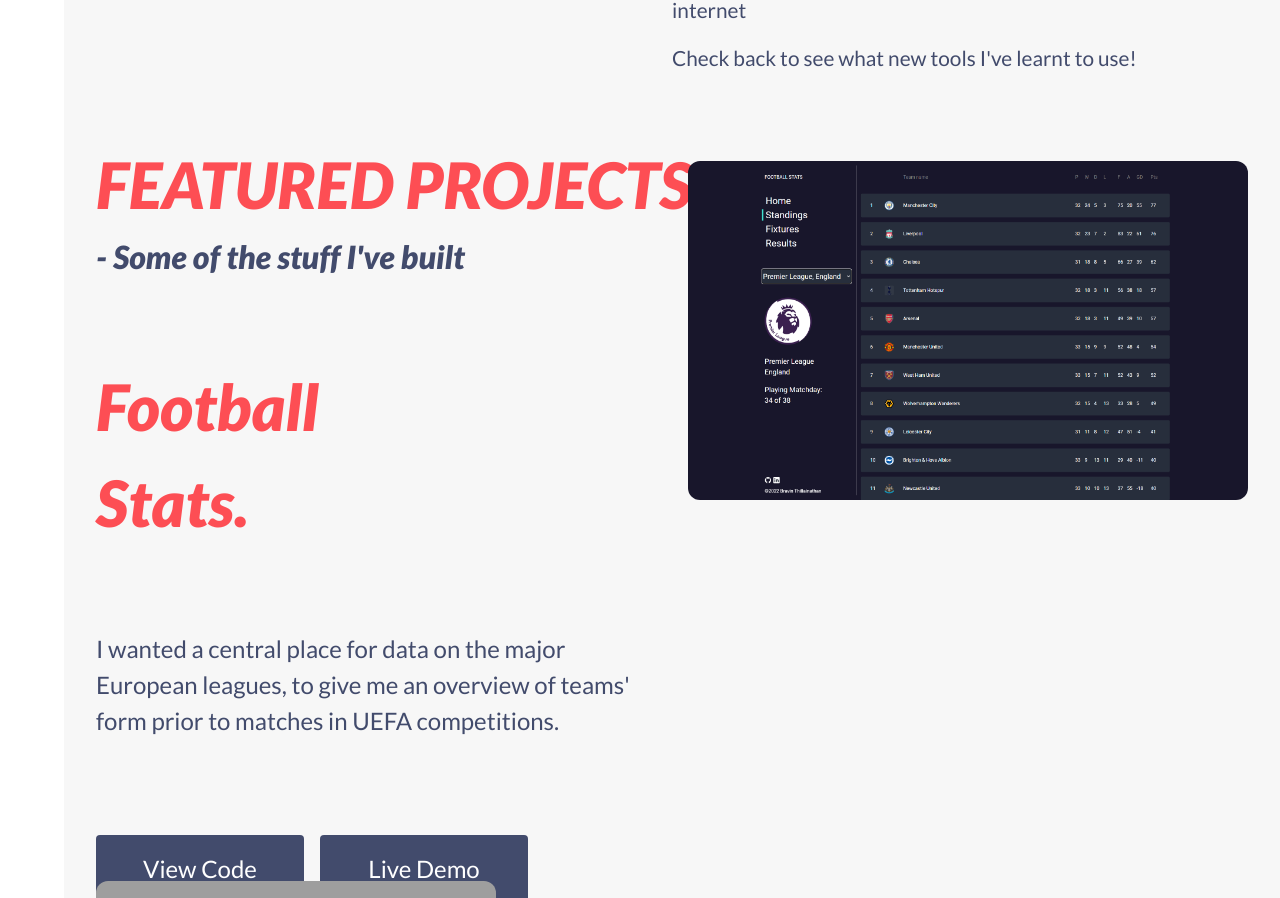
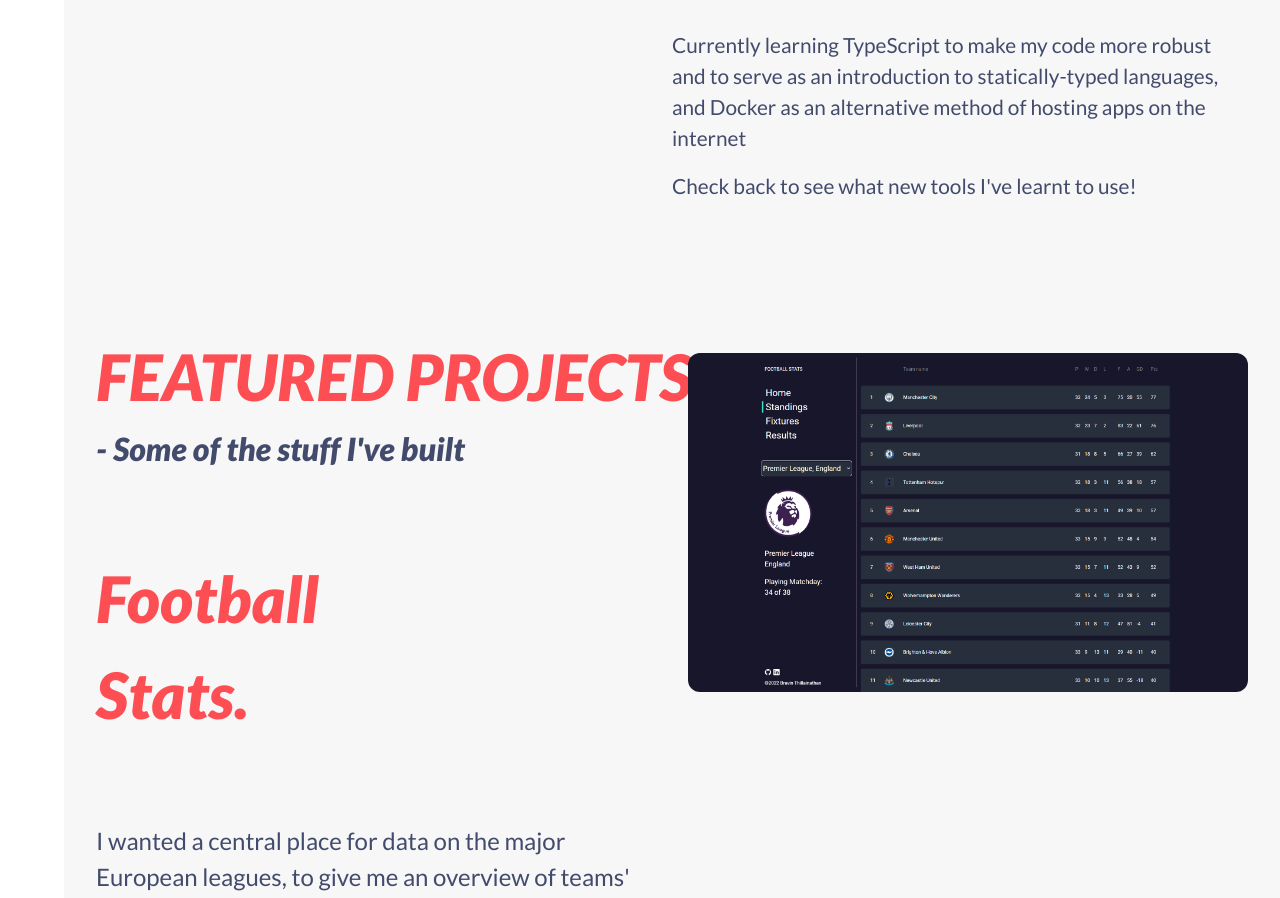
Before and after one commit to bravint/portfolio, a React (Create React App) app: page / in a window 1280 px wide. Shown: the part 1895-2793 px from the top of the page. Built offline with nearby package versions, Linux system fonts and the light colour scheme; grey boxes are pictures that could not be loaded.

Commit message:
edit title margin

```diff
--- a/src/styles/projects.css
+++ b/src/styles/projects.css
@@ -1,7 +1,7 @@
 .projects {
     background-color: var(--clr-dark);
     color: var(--clr-primary);
-    padding: 4rem 2rem;
+    padding: 0rem 2rem;
 }
 
 .project-container {
--- a/src/styles/root.css
+++ b/src/styles/root.css
@@ -30,6 +30,7 @@
     font-size: 4rem;
     color: var(--clr-secondary);
     font-style: italic;
+    margin-top: 4rem;
 }
 
 .text {
```
